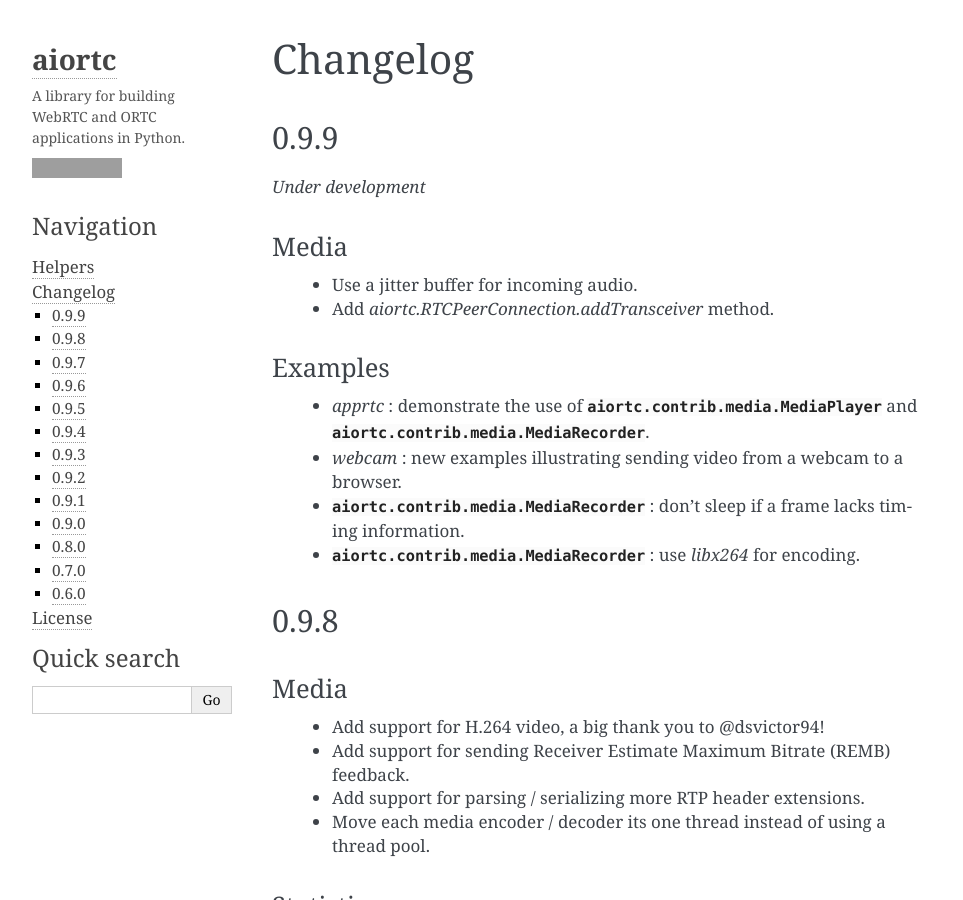
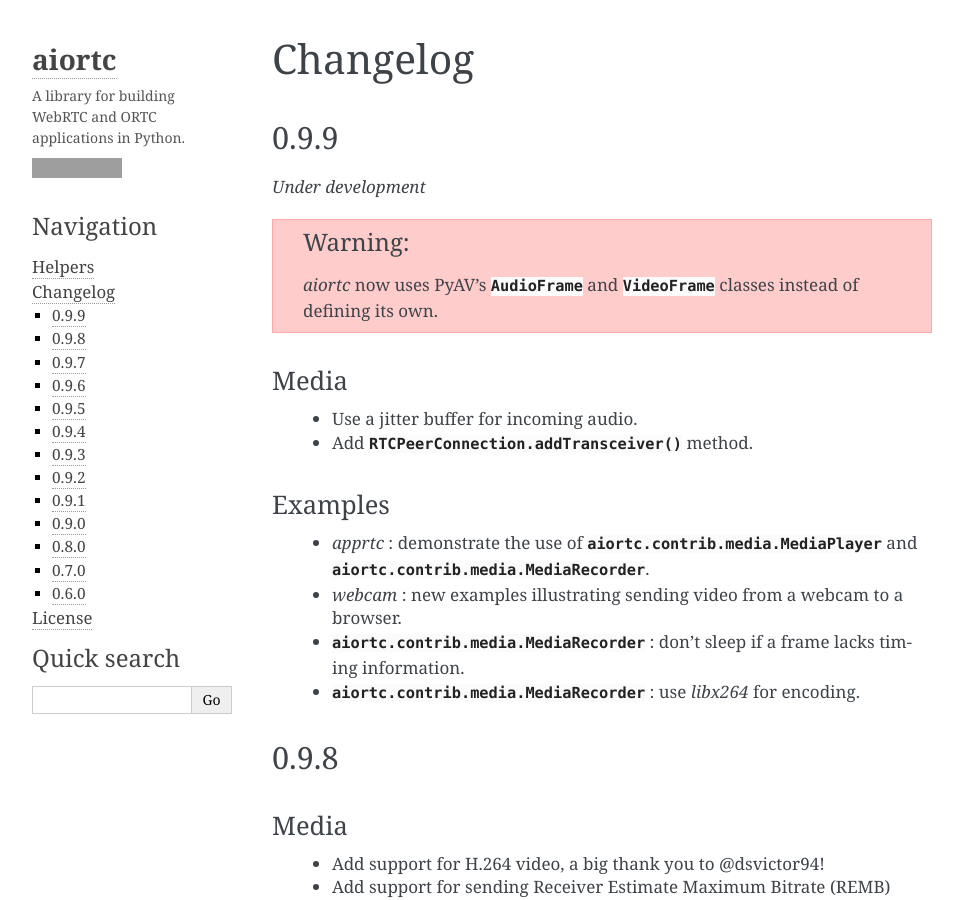
Before and after one commit to mametaro99/image-recognition, a Sphinx documentation site: the page built from docs/changelog.rst, in a window 1280 px wide and 900 px high, cut to the strip 0-900 px from the top of the window. Shown: the whole strip, without its empty margins (148-1111 px from the left). Built offline with Sphinx 7.4.7, drawn with Linux system fonts in a browser that asks for light colours; pages that are not in the unit, such as notebooks, are missing from menus; grey boxes are pictures that could not be loaded.

Commit message:
[docs] mention switch to PyAV's AudioFrame and VideoFrame

```diff
--- a/docs/changelog.rst
+++ b/docs/changelog.rst
@@ -8,11 +8,16 @@ Changelog
 
 *Under development*
 
+.. warning::
+
+  `aiortc` now uses PyAV's :class:`~av.audio.frame.AudioFrame` and
+  :class:`~av.video.frame.VideoFrame` classes instead of defining its own.
+
 Media
 .....
 
   * Use a jitter buffer for incoming audio.
-  * Add `aiortc.RTCPeerConnection.addTransceiver` method.
+  * Add :meth:`RTCPeerConnection.addTransceiver` method.
 
 Examples
 ........
```
